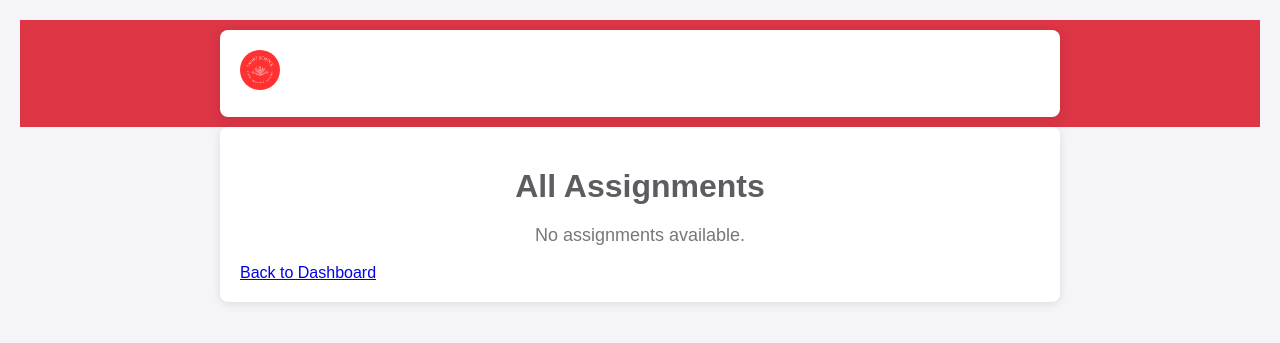
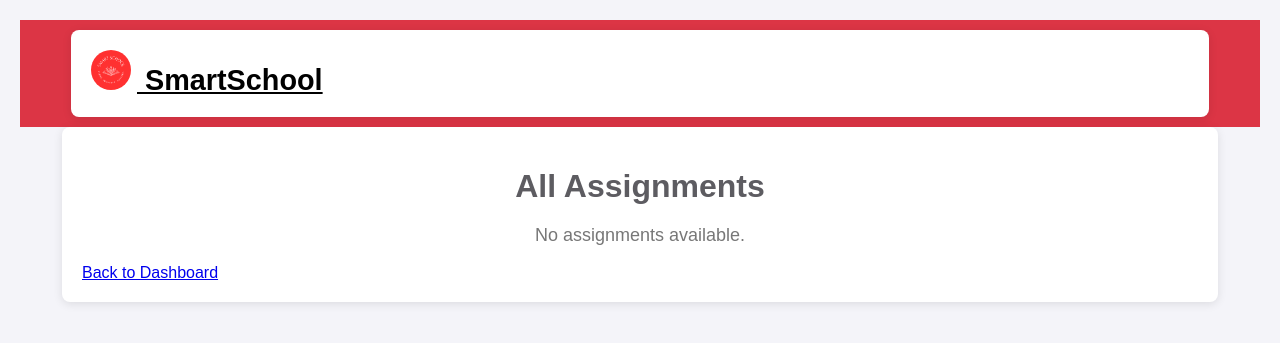
Before and after one commit to johncybersec1/smartsys, a Flask app: page /all_assignments in a window 1280 px wide. Shown: the top 343 px of the page. Run offline with Flask 3, Linux system fonts and the light colour scheme; data that the repository does not hold is empty.

Commit message:
changed desgin of all assignment page

```diff
--- a/templates/all_assignments.html
+++ b/templates/all_assignments.html
@@ -26,11 +26,11 @@
         }
         .navbar a.navbar-brand {
             font-weight: bold;
-            color: white;
+            color: black;
             font-size: 1.8rem;
         }
         .container {
-            max-width: 800px;
+            max-width: 90%;
             margin: auto;
             padding: 20px;
             background: #fff;
```
